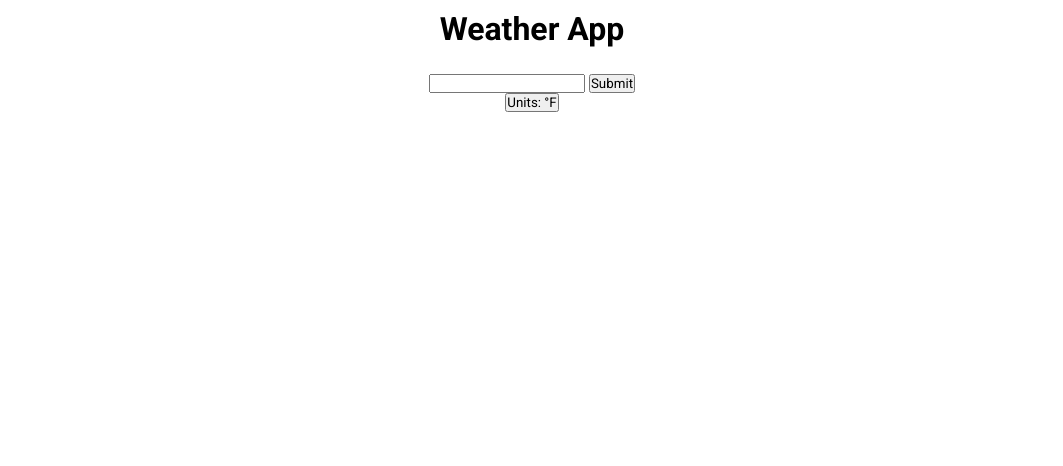
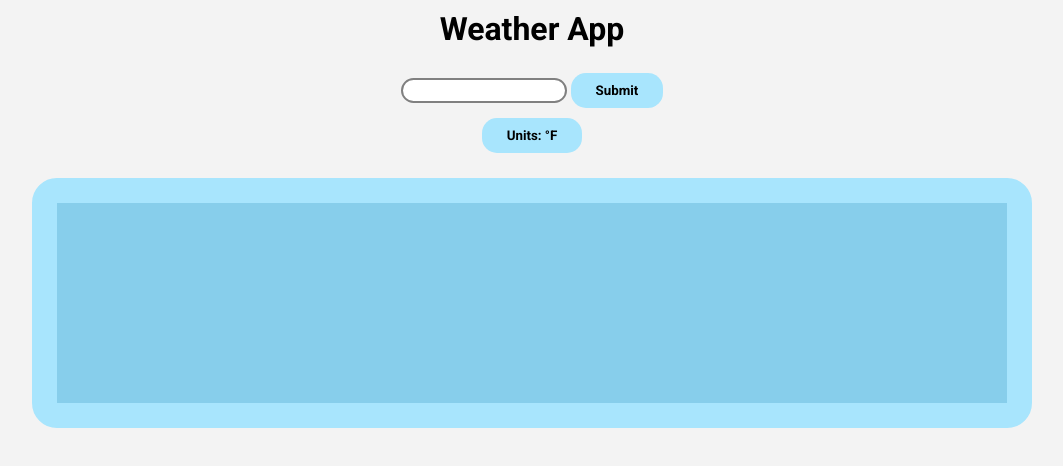
Before and after one commit to Pezerin/weather-app, a website built with webpack: page src/index.html in a window 1280 px wide. Shown: the whole page, without its empty margins (108-1171 px from the left). Built offline with nearby package versions, Linux system fonts and the light colour scheme; no server answers.

Commit message:
Added styling to display elements

```diff
--- a/src/index.html
+++ b/src/index.html
@@ -17,10 +17,14 @@
 
     <div id="current">
       <h1 id="city"></h1>
-      <h1 id="temp"></h1>
-      <h3 id="feels"></h3>
-      <h3 id="desc"></h3>
-      <img id="current-icon" height="60px" />
+      <div id="current-info">
+        <div id="current-temp">
+          <h1 id="temp"></h1>
+          <h3 id="feels"></h3>
+          <h3 id="desc"></h3>
+        </div>
+        <img id="current-icon" height="75px" />
+      </div>
     </div>
 
     <div id="forecast"></div>
--- a/src/index.js
+++ b/src/index.js
@@ -8,7 +8,7 @@ updateUnits();
 let data = {};
 
 try {
-  data = await getData("London");
+  data = await getData("New York");
 } catch (error) {
   console.log(error.message);
 }
--- a/src/render.js
+++ b/src/render.js
@@ -22,7 +22,7 @@ export function render(weather) {
   const icon = document.getElementById("current-icon");
 
   city.textContent = weather.resolvedAddress;
-  temp.textContent = `Temperature: ${FtoC(weather.currentConditions.temp).toFixed(1)}${units}`;
+  temp.textContent = `${FtoC(weather.currentConditions.temp).toFixed(1)}${units}`;
   feels.textContent = `Feels like: ${FtoC(weather.currentConditions.feelslike).toFixed(1)}${units}`;
   desc.textContent = weather.description;
 
@@ -31,7 +31,7 @@ export function render(weather) {
   });
 
   unitButton.addEventListener("click", () => {
-    temp.textContent = `Temperature: ${FtoC(weather.currentConditions.temp).toFixed(1)}${units}`;
+    temp.textContent = `${FtoC(weather.currentConditions.temp).toFixed(1)}${units}`;
     feels.textContent = `Feels like: ${FtoC(weather.currentConditions.feelslike).toFixed(1)}${units}`;
   });
 
--- a/src/styles.css
+++ b/src/styles.css
@@ -7,20 +7,66 @@
   font-family: "Roboto", sans-serif;
 }
 
+body {
+  background-color: rgb(243, 243, 243);
+  display: flex;
+  flex-direction: column;
+  align-items: center;
+}
+
 #header {
   display: flex;
   flex-direction: column;
   align-items: center;
   margin: 10px;
+  margin-bottom: 25px;
 }
 
 #header h1 {
   margin-bottom: 25px;
 }
 
+#header form {
+  margin-bottom: 10px;
+}
+
+input {
+  border: 2px solid gray;
+  border-radius: 25px;
+  padding: 5px;
+  height: 25px;
+}
+
+button {
+  background-color: rgb(168, 229, 253);
+  color: black;
+  font-weight: bold;
+  border: 0px;
+  border-radius: 15px;
+  padding: 10px;
+  padding-left: 25px;
+  padding-right: 25px;
+}
+
+button:hover {
+  background-color: skyblue;
+}
+
 #current {
+  background-color: skyblue;
+  width: 1000px;
+  border: 25px solid rgb(168, 229, 253);
+  border-radius: 25px;
+  padding-bottom: 75px;
+}
+
+#city {
+  margin-bottom: 50px;
+  text-align: center;
+}
+
+#current-info {
   display: flex;
-  flex-direction: column;
-  align-items: center;
-  justify-content: start;
+  justify-content: center;
+  gap: 100px;
 }
```
